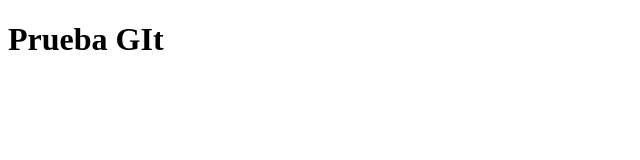
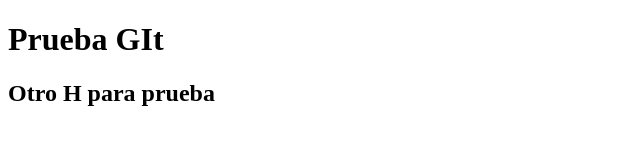
Before and after one commit to ylopeza/pruebasgit, a plain HTML site: page index.html in a window 1280 px wide. Shown: the whole page, without its empty margins (0-640 px from the left). Drawn offline with Linux system fonts and the light colour scheme.

Commit message:
se agrego h2

```diff
--- a/index.html
+++ b/index.html
@@ -8,5 +8,6 @@
 </head>
 <body>
    <h1>Prueba GIt</h1>
+   <h2>Otro H para prueba</h2>
 </body>
 </html>
```
